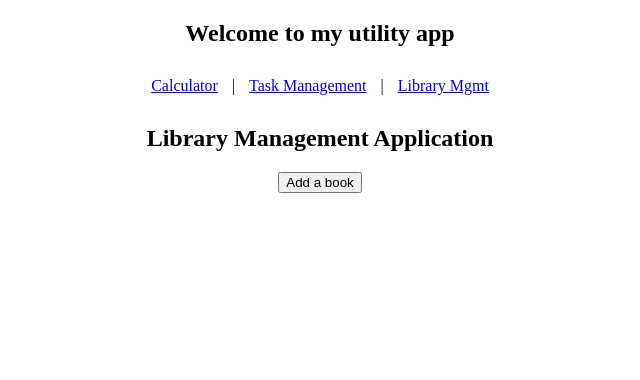
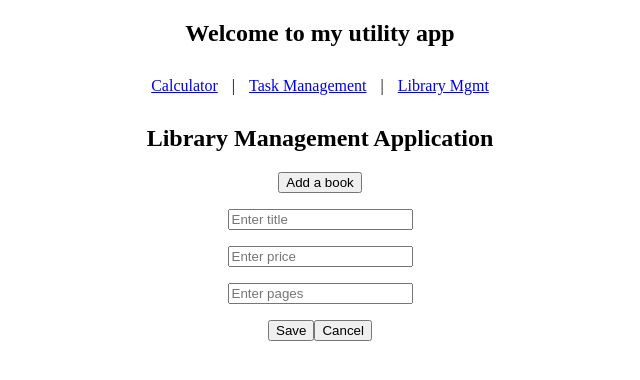
Before and after one commit to mehulchopradev/infosys-angular, an Angular app: page /library in a window 1280 px wide. Shown: the top 380 px of the page, without its empty margins (320-960 px from the left). Built offline with nearby package versions, Linux system fonts and the light colour scheme.

Commit message:
started reactive forms

```diff
--- /dev/null
+++ b/src/app/lib-mgmt/book-form/book-form.component.html
@@ -0,0 +1,17 @@
+<div>
+  <form [formGroup]="bookFormGroup">
+    <p>
+      <input type="text" placeholder="Enter title" formControlName="title">
+    </p>
+    <p>
+      <input type="number" placeholder="Enter price" formControlName="price">
+    </p>
+    <p>
+      <input type="number" placeholder="Enter pages" formControlName="pages">
+    </p>
+    <p>
+      <button>Save</button>
+      <button>Cancel</button>
+    </p>
+  </form>
+</div>
--- /dev/null
+++ b/src/app/lib-mgmt/book-form/book-form.component.ts
@@ -0,0 +1,25 @@
+import { Component, OnInit } from '@angular/core';
+import { FormBuilder, FormGroup } from '@angular/forms';
+
+@Component({
+  selector: 'app-book-form',
+  templateUrl: './book-form.component.html',
+  styleUrls: ['./book-form.component.scss']
+})
+export class BookFormComponent implements OnInit {
+
+  bookFormGroup!: FormGroup;
+
+  constructor(private fb: FormBuilder) { }
+
+  ngOnInit(): void {
+    // build a form group
+      // controls
+    this.bookFormGroup = this.fb.group({
+      title: [''],
+      price: [''],
+      pages: ['']
+    });
+  }
+
+}
--- a/src/app/lib-mgmt/library/library.component.html
+++ b/src/app/lib-mgmt/library/library.component.html
@@ -1,6 +1,6 @@
 <h2>Library Management Application</h2>
 <button (click)="onClick()">Add a book</button>
-<div *ngIf="isFormVisible">
+<!-- <div *ngIf="isFormVisible">
   <p>
     <input type="text" placeholder="Title" [(ngModel)]="newBook.title">
   </p>
@@ -17,5 +17,6 @@
   <div class="success" *ngIf="isSuccess">
     Book save success!
   </div>
-</div>
+</div> -->
+<app-book-form></app-book-form>
 <router-outlet></router-outlet>
```
Also changed, not shown: src/app/lib-mgmt/lib-mgmt.module.ts (+6 -3 lines), src/app/lib-mgmt/book-form/book-form.component.scss (added), 1 other file (tests, documents, lock files or other folders).
